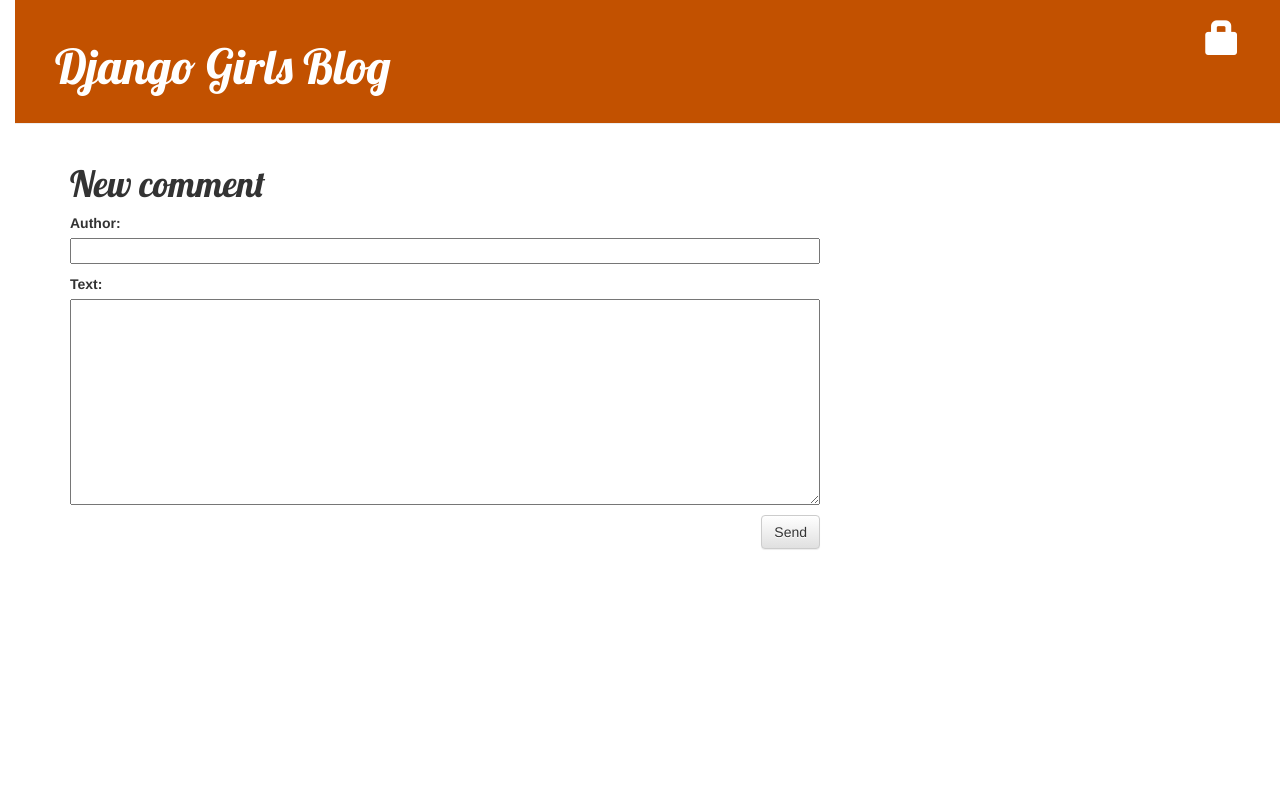
After one commit to immortal101/BlogSite, a Django app: page /post/2/comment/ in a window 1280 px wide. The commit adds this page. Run offline with Django 3.2, Linux system fonts and the light colour scheme; data comes from the database, SQL or seed files in the repository; both versions use the stored data as it was after the commit; some libraries are stand-ins or nearby versions.

Commit message:
Django Project

```diff
--- a/blog/admin.py
+++ b/blog/admin.py
@@ -1,4 +1,5 @@
 from django.contrib import admin
-from .models import Post
+from .models import Post, Comment
 
 admin.site.register(Post)
+admin.site.register(Comment)
--- a/blog/forms.py
+++ b/blog/forms.py
@@ -1,9 +1,15 @@
 from django import forms
 
-from .models import Post
+from .models import Post, Comment
 
 class PostForm(forms.ModelForm):
 
     class Meta:
         model = Post
         fields = ('title', 'text',)
+
+class CommentForm(forms.ModelForm):
+
+    class Meta:
+        model = Comment
+        fields = ('author', 'text',)
--- a/blog/models.py
+++ b/blog/models.py
@@ -16,3 +16,20 @@ class Post(models.Model):
 
     def __str__(self):
         return self.title
+
+class Comment(models.Model):
+    post = models.ForeignKey('blog.Post', on_delete=models.CASCADE, related_name='comments')
+    author = models.CharField(max_length=200)
+    text = models.TextField()
+    created_date = models.DateTimeField(default=timezone.now)
+    approved_comment = models.BooleanField(default=False)
+
+    def approve(self):
+        self.approved_comment = True
+        self.save()
+
+    def __str__(self):
+        return self.text
+
+    def approved_comments(self):
+      return self.comments.filter(approved_comment=True)
--- a/blog/static/css/blog.css
+++ b/blog/static/css/blog.css
@@ -1,6 +1,9 @@
 h1 a, h2 a {
     color: #FF8833;
     font-family: 'Lobster';
+}
+body {
+    padding-left: 15px;
 }
 .page-header {
     background-color: #C25100;
@@ -48,6 +51,6 @@ h1, h2, h3, h4 {
 .post h2 a, .post h2 a:visited {
     color: #000000;
 }
-body {
-    padding-left: 15px;
+.comment {
+    margin: 20px 0px 20px 20px;
 }
--- /dev/null
+++ b/blog/templates/blog/add_comment_to_post.html
@@ -0,0 +1,9 @@
+{% extends 'blog/base.html' %}
+
+{% block content %}
+    <h1>New comment</h1>
+    <form method="POST" class="post-form">{% csrf_token %}
+        {{ form.as_p }}
+        <button type="submit" class="save btn btn-default">Send</button>
+    </form>
+{% endblock %}
--- a/blog/templates/blog/post_list.html
+++ b/blog/templates/blog/post_list.html
@@ -6,8 +6,9 @@
             <div class="date">
                 {{ post.published_date }}
             </div>
-            <h2><a href="{% url 'post_detail' pk=post.pk %}">{{ post.title }}</a></h2>
+            <h1><a href="{% url 'post_detail' pk=post.pk %}">{{ post.title }}</a></h1>
             <p>{{ post.text|linebreaksbr }}</p>
+            <a href="{% url 'post_detail' pk=post.pk %}">Comments: {{ post.approved_comments.count }}</a>
         </div>
     {% endfor %}
-{% endblock %}
+{% endblock content %}
--- a/blog/urls.py
+++ b/blog/urls.py
@@ -9,4 +9,7 @@ urlpatterns=[
      path('drafts/', views.post_draft_list, name='post_draft_list'),
      path('post/<pk>/publish/', views.post_publish, name='post_publish'),
      path('post/<pk>/remove/', views.post_remove, name='post_remove'),
+     path('post/<int:pk>/comment/', views.add_comment_to_post, name='add_comment_to_post'),
+     path('comment/<int:pk>/approve/', views.comment_approve, name='comment_approve'),
+     path('comment/<int:pk>/remove/', views.comment_remove, name='comment_remove'),
 ]
--- a/blog/views.py
+++ b/blog/views.py
@@ -1,7 +1,7 @@
 from django.shortcuts import render,get_object_or_404
 from django.utils import timezone
-from .models import Post
-from .forms import PostForm
+from .models import Post, Comment
+from .forms import PostForm, CommentForm
 from django.shortcuts import redirect
 from django.contrib.auth.decorators import login_required
 def post_list(request):
@@ -57,3 +57,28 @@ def post_remove(request, pk):
     post = get_object_or_404(Post, pk=pk)
     post.delete()
     return redirect('post_list')
+
+def add_comment_to_post(request, pk):
+    post = get_object_or_404(Post, pk=pk)
+    if request.method == "POST":
+        form = CommentForm(request.POST)
+        if form.is_valid():
+            comment = form.save(commit=False)
+            comment.post = post
+            comment.save()
+            return redirect('post_detail', pk=post.pk)
+    else:
+        form = CommentForm()
+    return render(request, 'blog/add_comment_to_post.html', {'form': form})
+
+@login_required
+def comment_approve(request, pk):
+    comment = get_object_or_404(Comment, pk=pk)
+    comment.approve()
+    return redirect('post_detail', pk=comment.post.pk)
+
+@login_required
+def comment_remove(request, pk):
+    comment = get_object_or_404(Comment, pk=pk)
+    comment.delete()
+    return redirect('post_detail', pk=comment.post.pk)
```
Also changed, not shown: blog/templates/blog/post_detail.html (+19 -0 lines), blog/migrations/0002_comment.py (added), db.sqlite3, mysite/urls.py (line endings or trailing spaces).
